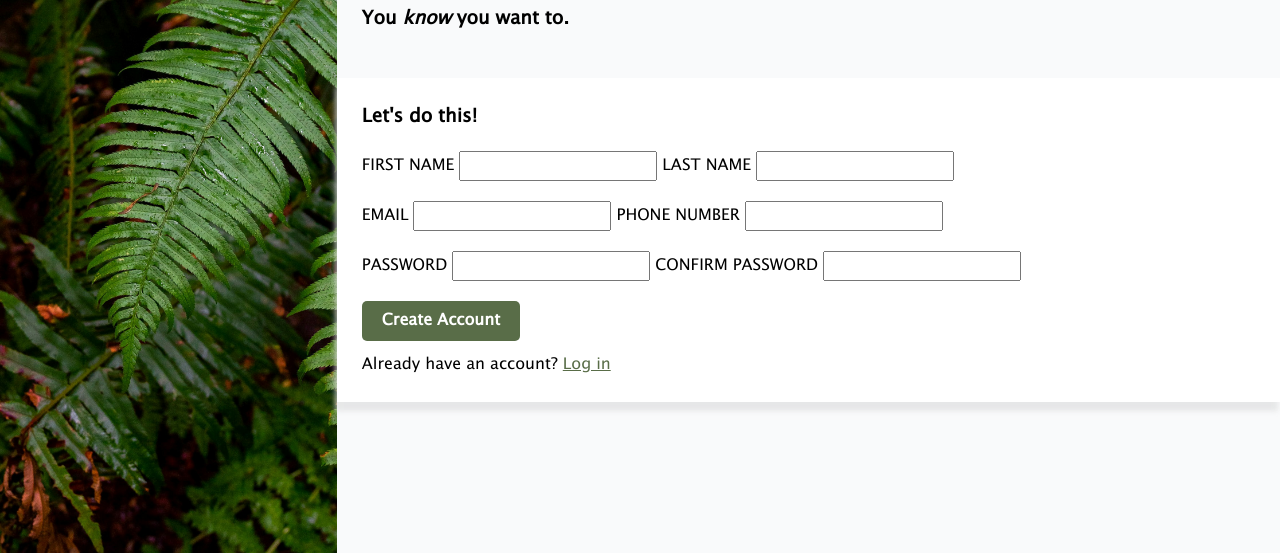
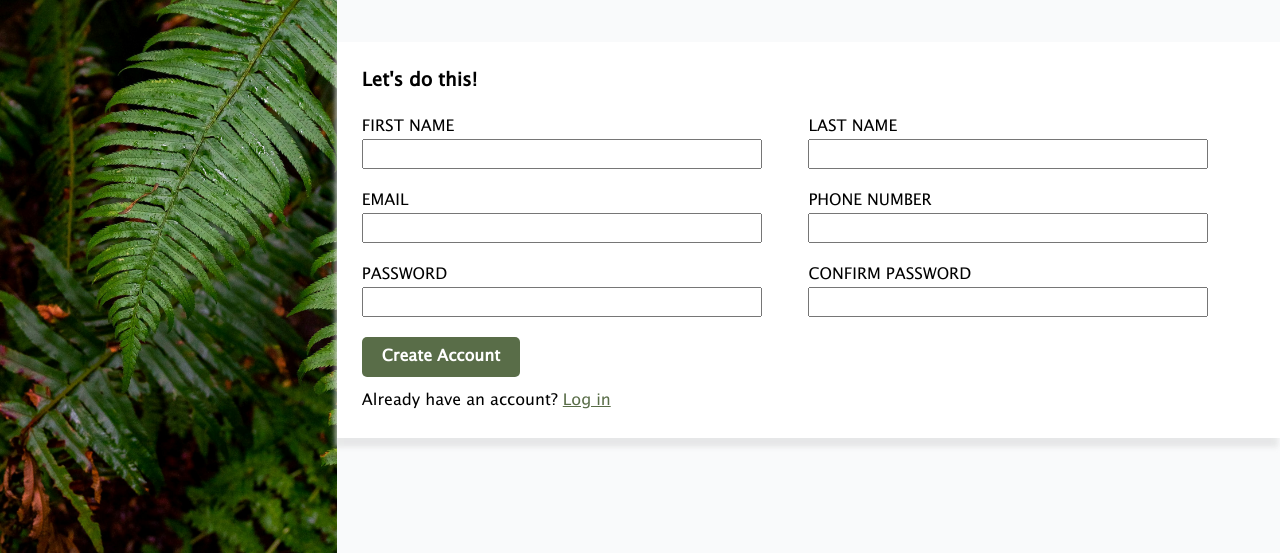
Before and after one commit to PandesalPanpan/sign-up-form, a plain HTML site: page index.html in a window 1280 px wide. Shown: the part 247-800 px from the top of the page. Drawn offline with Linux system fonts and the light colour scheme.

Commit message:
Feat: Label on top of inputs in two columns

```diff
--- a/index.html
+++ b/index.html
@@ -23,22 +23,34 @@
             <form action="" method="get">
                 <div class="form-section">
                     <div class="form-row">
+                        <div class="form-control">
                             <label for="first-name">FIRST NAME</label>
                             <input type="text" id="first-name" name="first-name">
+                        </div>
+                        <div class="form-control">
                             <label for="last-name">LAST NAME</label>
                             <input type="text" id="last-name" name="last-name">
                         </div>
+                    </div>
                     <div class="form-row">
+                        <div class="form-control">
                             <label for="email">EMAIL</label>
                             <input type="email" id="email" name="email">
+                        </div>
+                        <div class="form-control">
                             <label for="phone">PHONE NUMBER</label>
                             <input type="text" id="phone" name="phone">
                         </div>
+                    </div>
                     <div class="form-row">
+                        <div class="form-control">
                             <label for="pwd">PASSWORD</label>
                             <input type="password" id="pwd" name="password">
+                        </div>
+                        <div class="form-control">
                             <label for="confirm-pwd">CONFIRM PASSWORD</label>
                             <input type="password" id="confirm-pwd" name="confirm-password">
+                        </div>
                     </div>
                 </div>
                 <button type="submit">Create Account</button>
--- a/styles.css
+++ b/styles.css
@@ -150,4 +150,15 @@ p > a {
 
 .form-row {
   margin-bottom: 20px;
+  display: flex;
 }
+
+.form-control {
+  flex: 1;
+  display: flex;
+  flex-direction: column;
+}
+
+.form-control input {
+  max-width: 400px;
+}
```
Lines whose indentation alone changed are shown as unchanged.
